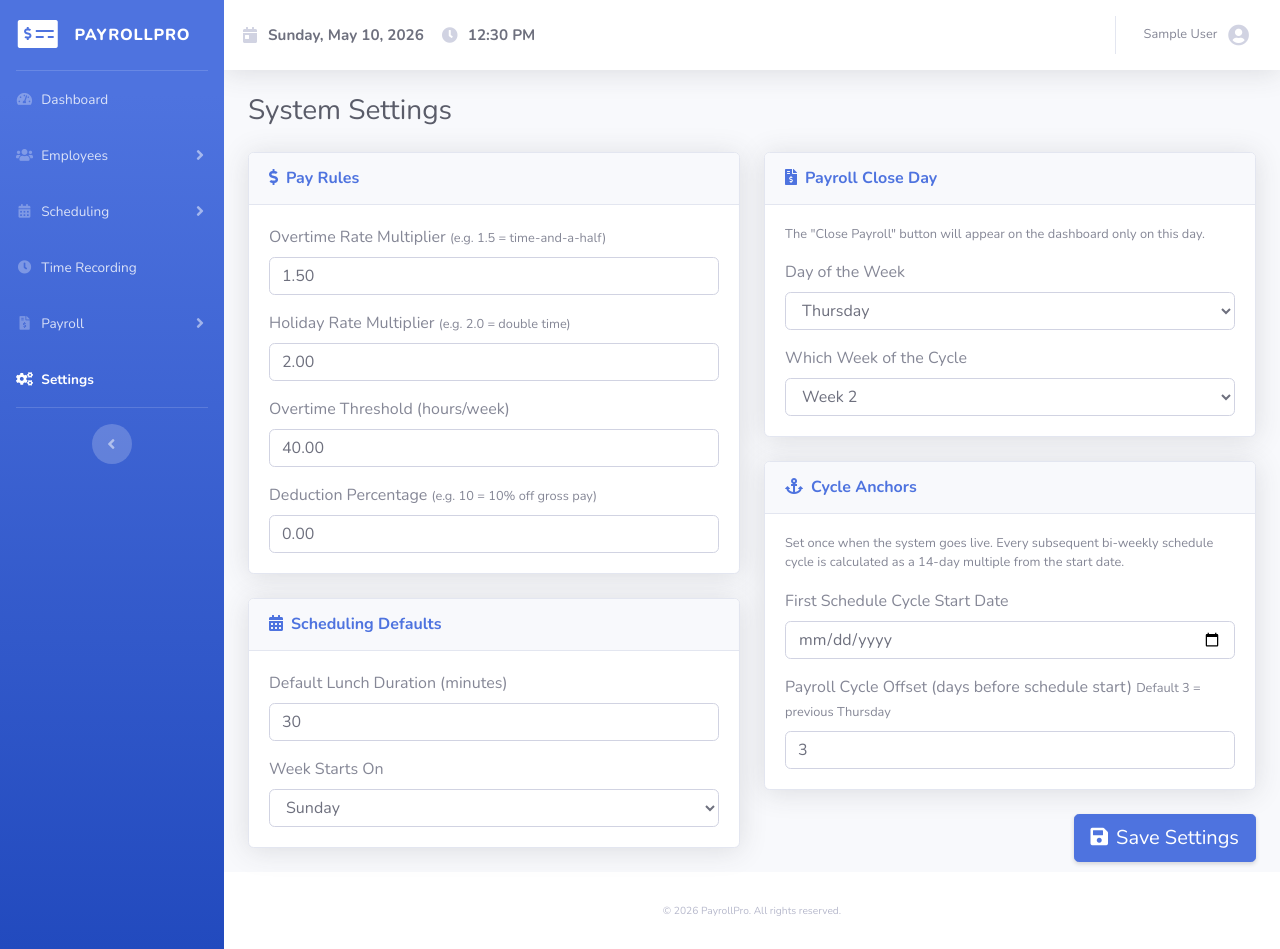
After one commit to Unkerpaulie/payroll, a Django app: page /settings/ in a window 1280 px wide. The commit adds this page. Run offline with Django 5.2, Linux system fonts and the light colour scheme; the visitor is signed in with stand-in values (Sample User, id 1); data comes from the database, SQL or seed files in the repository; some libraries are stand-ins or nearby versions.

Commit message:
added settings module

```diff
--- /dev/null
+++ b/core/forms.py
@@ -0,0 +1,42 @@
+"""
+Forms for the core app.
+"""
+
+from django import forms
+from .models import GlobalSettings
+
+_INPUT  = "form-control"
+_SELECT = "form-select form-control"
+
+
+class GlobalSettingsForm(forms.ModelForm):
+    class Meta:
+        model = GlobalSettings
+        fields = [
+            # Pay rules
+            "overtime_rate_multiplier",
+            "holiday_rate_multiplier",
+            "overtime_threshold_hours",
+            "deduction_percentage",
+            # Scheduling defaults
+            "default_lunch_duration_minutes",
+            "week_start_day",
+            # Payroll close day
+            "payroll_close_weekday",
+            "payroll_close_week",
+            # Cycle anchors
+            "schedule_cycle_start",
+            "payroll_cycle_offset_days",
+        ]
+        widgets = {
+            "overtime_rate_multiplier":     forms.NumberInput(attrs={"class": _INPUT, "step": "0.01"}),
+            "holiday_rate_multiplier":      forms.NumberInput(attrs={"class": _INPUT, "step": "0.01"}),
+            "overtime_threshold_hours":     forms.NumberInput(attrs={"class": _INPUT, "step": "0.01"}),
+            "deduction_percentage":         forms.NumberInput(attrs={"class": _INPUT, "step": "0.01"}),
+            "default_lunch_duration_minutes": forms.NumberInput(attrs={"class": _INPUT, "min": "0"}),
+            "week_start_day":               forms.Select(attrs={"class": _SELECT}),
+            "payroll_close_weekday":        forms.Select(attrs={"class": _SELECT}),
+            "payroll_close_week":           forms.Select(attrs={"class": _SELECT}),
+            "schedule_cycle_start":         forms.DateInput(attrs={"class": _INPUT, "type": "date"}),
+            "payroll_cycle_offset_days":    forms.NumberInput(attrs={"class": _INPUT, "min": "0"}),
+        }
--- a/core/urls.py
+++ b/core/urls.py
@@ -1,9 +1,11 @@
 from django.urls import path
 
-from .views import HomeView
+from .views import HomeView, KpiView, SettingsView
 
 app_name = "core"
 
 urlpatterns = [
     path("", HomeView.as_view(), name="home"),
+    path("kpi/", KpiView.as_view(), name="kpi"),
+    path("settings/", SettingsView.as_view(), name="settings"),
 ]
--- a/core/views.py
+++ b/core/views.py
@@ -1,15 +1,20 @@
 import datetime
 from decimal import Decimal
 
-from django.views.generic import TemplateView
+from django.contrib import messages
+from django.contrib.auth.mixins import LoginRequiredMixin
+from django.http import JsonResponse
+from django.urls import reverse_lazy
+from django.views.generic import TemplateView, UpdateView, View
 
 from core.models import GlobalSettings
+from core.forms import GlobalSettingsForm
 from scheduling.models import PayrollCycle, ScheduledShift
 from attendance.models import ActualShift
 from scheduling.forms import AdHocShiftForm
 
 
-class HomeView(TemplateView):
+class HomeView(LoginRequiredMixin, TemplateView):
     """
     Dashboard home. Computes today's KPIs from live attendance data:
       - Employees currently on shift (clocked in, not yet clocked out)
@@ -96,3 +101,111 @@ class HomeView(TemplateView):
             "adhoc_form": AdHocShiftForm(),
         })
         return ctx
+
+
+# ---------------------------------------------------------------------------
+# KPI JSON endpoint — called by the dashboard every 60 s
+# ---------------------------------------------------------------------------
+
+def _compute_live_kpis():
+    """
+    Return (total_hours, total_cost) including shifts currently in progress.
+
+    Rules:
+    - Completed shifts (clock_out set):   use paid_hours() — fixed value.
+    - In-progress shifts (clock_in set, clock_out None):
+        * Employee is on lunch (lunch_start set, lunch_end None):
+          count only clock_in → lunch_start (time frozen during break).
+        * Otherwise: count clock_in → now.
+        * If a full lunch was already taken (both timestamps set) and
+          include_lunch is True, deduct that completed lunch window.
+    - Employees on lunch do NOT accumulate hours/cost during the break.
+    """
+    today = datetime.date.today()
+    now_time = datetime.datetime.now().time()
+    ref = today  # used only to combine with TimeField values
+
+    todays_actuals = (
+        ActualShift.objects
+        .filter(scheduled_shift__date=today)
+        .select_related(
+            "scheduled_shift",
+            "scheduled_shift__employee",
+        )
+    )
+
+    total_hours = Decimal("0")
+    total_cost = Decimal("0")
+
+    for actual in todays_actuals:
+        if not actual.clock_in:
+            continue
+
+        emp = actual.scheduled_shift.employee
+
+        if actual.clock_out:
+            # ── Completed shift — use the authoritative paid_hours() ──────
+            h = actual.paid_hours()
+            if h:
+                total_hours += h
+                total_cost += h * emp.pay_rate
+        else:
+            # ── In-progress shift ─────────────────────────────────────────
+            on_lunch = actual.lunch_start and not actual.lunch_end
+
+            if on_lunch:
+                # Time stopped at lunch start
+                end_for_calc = actual.lunch_start
+            else:
+                end_for_calc = now_time
+
+            start_dt = datetime.datetime.combine(ref, actual.clock_in)
+            end_dt   = datetime.datetime.combine(ref, end_for_calc)
+            gross = Decimal((end_dt - start_dt).seconds) / Decimal(3600)
+
+            # Deduct a *completed* lunch window already taken this shift
+            if (actual.scheduled_shift.include_lunch
+                    and actual.lunch_start and actual.lunch_end):
+                ls = datetime.datetime.combine(ref, actual.lunch_start)
+                le = datetime.datetime.combine(ref, actual.lunch_end)
+                gross -= Decimal((le - ls).seconds) / Decimal(3600)
+
+            h = max(gross, Decimal("0"))
+            total_hours += h
+            total_cost += h * emp.pay_rate
+
+    return total_hours, total_cost
+
+
+class KpiView(LoginRequiredMixin, View):
+    """Return live hours-worked and wage-cost as JSON for the dashboard poll."""
+
+    def get(self, request):
+        total_hours, total_cost = _compute_live_kpis()
+        return JsonResponse({
+            "total_hours": str(round(total_hours, 2)),
+            "total_cost":  str(round(total_cost, 2)),
+        })
+
+
+# ---------------------------------------------------------------------------
+# Settings (singleton GlobalSettings)
+# ---------------------------------------------------------------------------
+
+class SettingsView(LoginRequiredMixin, UpdateView):
+    """
+    Edit the singleton GlobalSettings record.
+    get_object() always fetches (or creates) pk=1 so no URL pk is needed.
+    """
+
+    model = GlobalSettings
+    form_class = GlobalSettingsForm
+    template_name = "pages/settings.html"
+    success_url = reverse_lazy("core:settings")
+
+    def get_object(self, queryset=None):
+        return GlobalSettings.get()
+
+    def form_valid(self, form):
+        messages.success(self.request, "Settings saved successfully.")
+        return super().form_valid(form)
--- /dev/null
+++ b/templates/pages/settings.html
@@ -0,0 +1,149 @@
+{% extends "base.html" %}
+{% load static %}
+
+{% block title %}Settings – PayrollPro{% endblock %}
+
+{% block page_header %}
+<div class="d-sm-flex align-items-center justify-content-between mb-4">
+    <h1 class="h3 mb-0 text-gray-800">System Settings</h1>
+</div>
+{% endblock %}
+
+{% block content %}
+<form method="post" novalidate>
+    {% csrf_token %}
+    <div class="row">
+
+        <!-- Left column -->
+        <div class="col-lg-6">
+
+            <!-- Pay Rules -->
+            <div class="card shadow mb-4">
+                <div class="card-header py-3">
+                    <h6 class="m-0 font-weight-bold text-primary">
+                        <i class="fas fa-dollar-sign mr-2"></i>Pay Rules
+                    </h6>
+                </div>
+                <div class="card-body">
+                    <div class="form-group">
+                        <label for="{{ form.overtime_rate_multiplier.id_for_label }}">
+                            Overtime Rate Multiplier
+                            <small class="text-muted">(e.g. 1.5 = time-and-a-half)</small>
+                        </label>
+                        {{ form.overtime_rate_multiplier }}
+                        {% if form.overtime_rate_multiplier.errors %}
+                            <div class="invalid-feedback d-block">{{ form.overtime_rate_multiplier.errors.0 }}</div>
+                        {% endif %}
+                    </div>
+                    <div class="form-group">
+                        <label for="{{ form.holiday_rate_multiplier.id_for_label }}">
+                            Holiday Rate Multiplier
+                            <small class="text-muted">(e.g. 2.0 = double time)</small>
+                        </label>
+                        {{ form.holiday_rate_multiplier }}
+                    </div>
+                    <div class="form-group">
+                        <label for="{{ form.overtime_threshold_hours.id_for_label }}">
+                            Overtime Threshold (hours/week)
+                        </label>
+                        {{ form.overtime_threshold_hours }}
+                    </div>
+                    <div class="form-group mb-0">
+                        <label for="{{ form.deduction_percentage.id_for_label }}">
+                            Deduction Percentage
+                            <small class="text-muted">(e.g. 10 = 10% off gross pay)</small>
+                        </label>
+                        {{ form.deduction_percentage }}
+                    </div>
+                </div>
+            </div>
+
+            <!-- Scheduling Defaults -->
+            <div class="card shadow mb-4">
+                <div class="card-header py-3">
+                    <h6 class="m-0 font-weight-bold text-primary">
+                        <i class="fas fa-calendar-alt mr-2"></i>Scheduling Defaults
+                    </h6>
+                </div>
+                <div class="card-body">
+                    <div class="form-group">
+                        <label for="{{ form.default_lunch_duration_minutes.id_for_label }}">
+                            Default Lunch Duration (minutes)
+                        </label>
+                        {{ form.default_lunch_duration_minutes }}
+                    </div>
+                    <div class="form-group mb-0">
+                        <label for="{{ form.week_start_day.id_for_label }}">Week Starts On</label>
+                        {{ form.week_start_day }}
+                    </div>
+                </div>
+            </div>
+
+        </div>
+
+        <!-- Right column -->
+        <div class="col-lg-6">
+
+            <!-- Payroll Close Day -->
+            <div class="card shadow mb-4">
+                <div class="card-header py-3">
+                    <h6 class="m-0 font-weight-bold text-primary">
+                        <i class="fas fa-file-invoice-dollar mr-2"></i>Payroll Close Day
+                    </h6>
+                </div>
+                <div class="card-body">
+                    <p class="small text-muted mb-3">
+                        The "Close Payroll" button will appear on the dashboard only on this day.
+                    </p>
+                    <div class="form-group">
+                        <label for="{{ form.payroll_close_weekday.id_for_label }}">Day of the Week</label>
+                        {{ form.payroll_close_weekday }}
+                    </div>
+                    <div class="form-group mb-0">
+                        <label for="{{ form.payroll_close_week.id_for_label }}">Which Week of the Cycle</label>
+                        {{ form.payroll_close_week }}
+                    </div>
+                </div>
+            </div>
+
+            <!-- Cycle Anchors -->
+            <div class="card shadow mb-4">
+                <div class="card-header py-3">
+                    <h6 class="m-0 font-weight-bold text-primary">
+                        <i class="fas fa-anchor mr-2"></i>Cycle Anchors
+                    </h6>
+                </div>
+                <div class="card-body">
+                    <p class="small text-muted mb-3">
+                        Set once when the system goes live. Every subsequent bi-weekly
+                        schedule cycle is calculated as a 14-day multiple from the start date.
+                    </p>
+                    <div class="form-group">
+                        <label for="{{ form.schedule_cycle_start.id_for_label }}">
+                            First Schedule Cycle Start Date
+                        </label>
+                        {{ form.schedule_cycle_start }}
+                        {% if form.schedule_cycle_start.errors %}
+                            <div class="invalid-feedback d-block">{{ form.schedule_cycle_start.errors.0 }}</div>
+                        {% endif %}
+                    </div>
+                    <div class="form-group mb-0">
+                        <label for="{{ form.payroll_cycle_offset_days.id_for_label }}">
+                            Payroll Cycle Offset (days before schedule start)
+                            <small class="text-muted">Default 3 = previous Thursday</small>
+                        </label>
+                        {{ form.payroll_cycle_offset_days }}
+                    </div>
+                </div>
+            </div>
+
+            <div class="d-flex justify-content-end">
+                <button type="submit" class="btn btn-primary btn-lg shadow-sm">
+                    <i class="fas fa-save mr-2"></i>Save Settings
+                </button>
+            </div>
+
+        </div>
+    </div>
+</form>
+{% endblock %}
--- a/templates/partials/_sidebar.html
+++ b/templates/partials/_sidebar.html
@@ -86,7 +86,7 @@
 
     <!-- Settings -->
     <li class="nav-item {% if request.resolver_match.app_name == 'core' and request.resolver_match.url_name == 'settings' %}active{% endif %}">
-        <a class="nav-link" href="#">
+        <a class="nav-link" href="{% url 'core:settings' %}">
             <i class="fas fa-fw fa-cogs"></i>
             <span>Settings</span>
         </a>
--- a/templates/partials/_topbar.html
+++ b/templates/partials/_topbar.html
@@ -9,9 +9,9 @@
     <!-- Date & Live Clock -->
     <div class="d-none d-sm-flex align-items-center">
         <i class="fas fa-calendar-day fa-fw text-gray-400 mr-2"></i>
-        <span class="text-gray-600 small mr-3" id="topbar-date"></span>
+        <span class="text-gray-700 font-weight-bold mr-3" style="font-size:0.95rem;" id="topbar-date"></span>
         <i class="fas fa-clock fa-fw text-gray-400 mr-2"></i>
-        <span class="text-gray-600 small font-weight-bold" id="topbar-clock"></span>
+        <span class="text-gray-700 font-weight-bold" style="font-size:0.95rem;" id="topbar-clock"></span>
     </div>
 
     <!-- Right-side nav -->
@@ -34,7 +34,7 @@
                     <i class="fas fa-user fa-sm fa-fw mr-2 text-gray-400"></i>
                     Profile
                 </a>
-                <a class="dropdown-item" href="#">
+                <a class="dropdown-item" href="{% url 'core:settings' %}">
                     <i class="fas fa-cogs fa-sm fa-fw mr-2 text-gray-400"></i>
                     Settings
                 </a>
@@ -67,17 +67,16 @@
 
         const h    = now.getHours();
         const m    = pad(now.getMinutes());
-        const s    = pad(now.getSeconds());
         const ampm = h >= 12 ? 'PM' : 'AM';
         const h12  = h % 12 || 12;
 
         const dateEl  = document.getElementById('topbar-date');
         const clockEl = document.getElementById('topbar-clock');
         if (dateEl)  dateEl.textContent  = `${day}, ${mon} ${date}, ${yr}`;
-        if (clockEl) clockEl.textContent = `${h12}:${m}:${s} ${ampm}`;
+        if (clockEl) clockEl.textContent = `${h12}:${m} ${ampm}`;
     }
 
     tick();
-    setInterval(tick, 1000);
+    setInterval(tick, 1000); // 1-second tick keeps minute accurate the instant it changes
 })();
 </script>
```
Also changed, not shown: templates/pages/home.html (+32 -4 lines).
